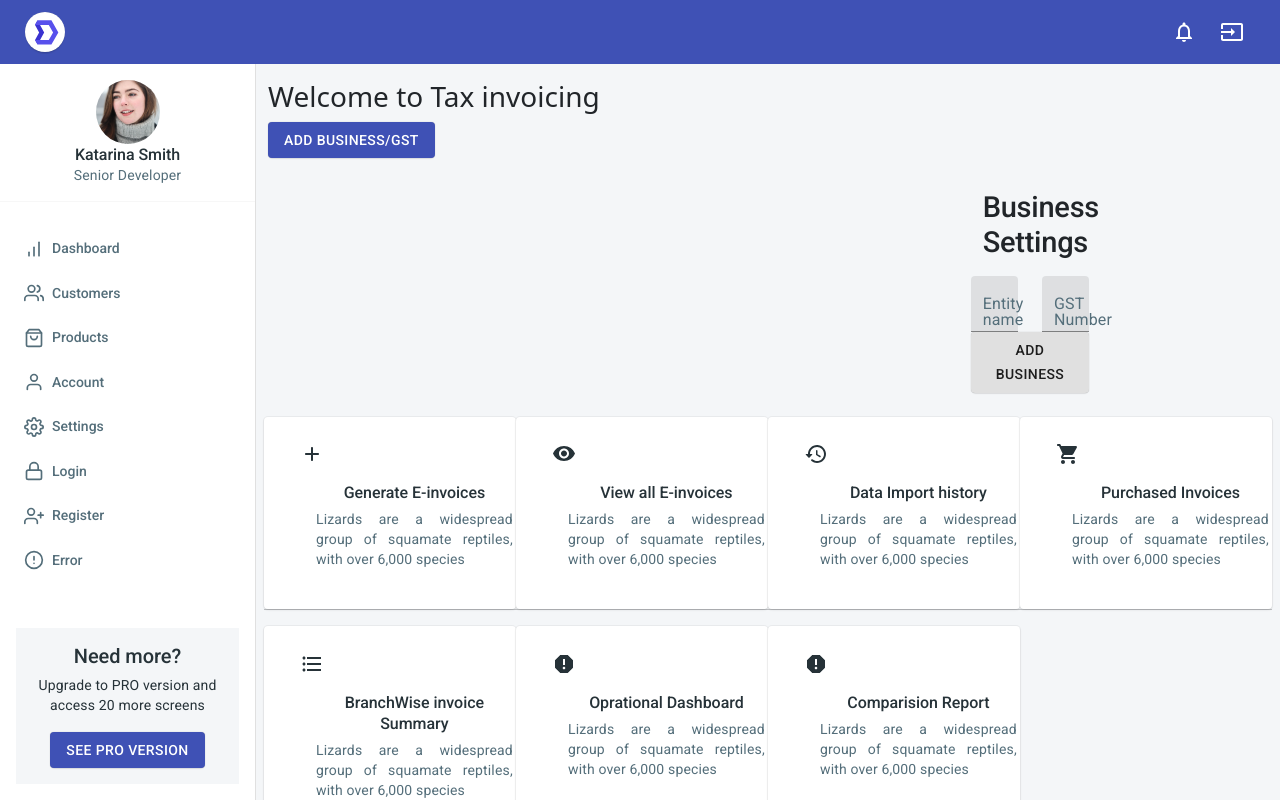
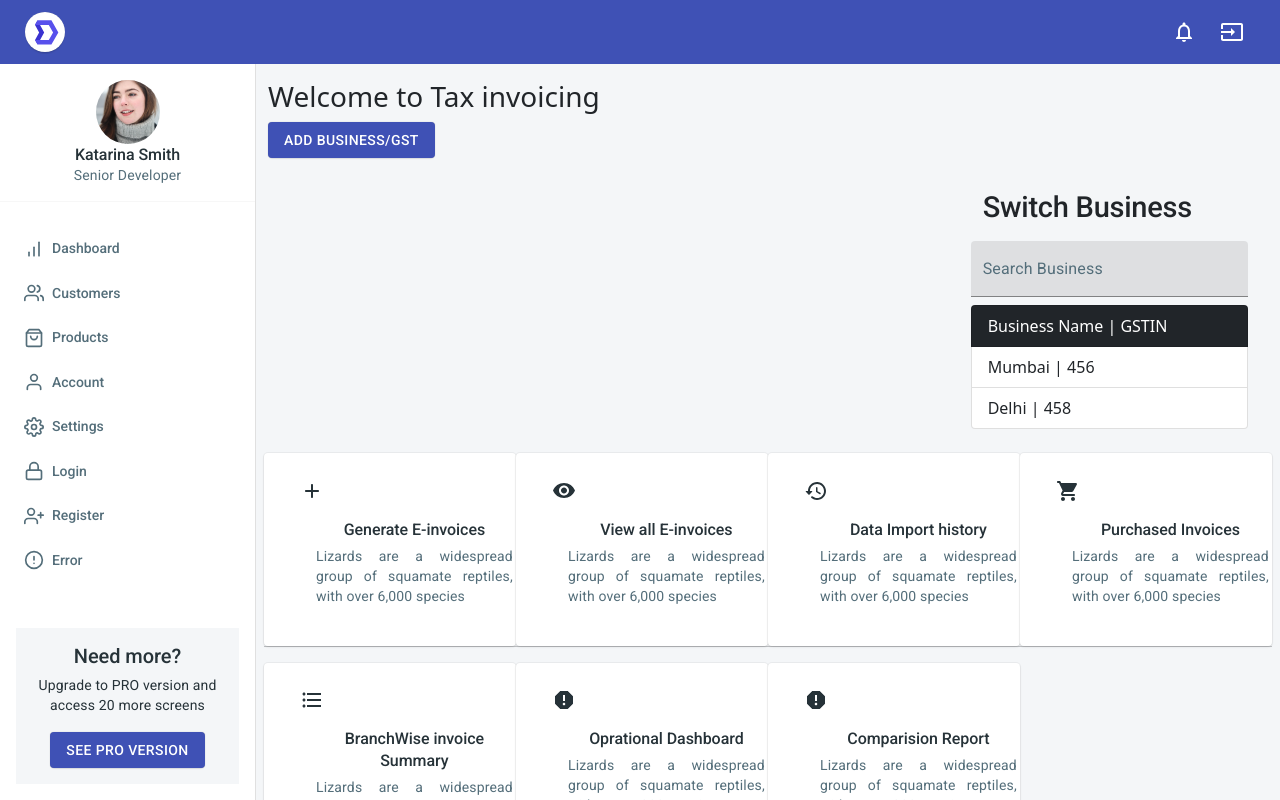
Before and after one commit to mjontop/E-Invoice, a React (Create React App) app: page /app/addBusiness in a window 1280 px wide. Built offline with nearby package versions, Linux system fonts and the light colour scheme.

Commit message:
redesigned search bar of all buisness list

```diff
--- a/src/components/Business/Business.js
+++ b/src/components/Business/Business.js
@@ -1,12 +1,6 @@
-import React from 'react';
+import React, { useState } from 'react';
 // eslint-disable-next-line object-curly-newline
-import {
-  makeStyles,
-  TextField,
-  Grid,
-  Typography,
-  Button
-} from '@material-ui/core/';
+import { makeStyles, TextField, Typography } from '@material-ui/core/';
 
 const useStyles = makeStyles((theme) => ({
   demo: {
@@ -17,43 +11,53 @@ const useStyles = makeStyles((theme) => ({
   }
 }));
 
+const getBusinessList = (businesses) => {
+  return businesses.map((business) => (
+    <li className="list-group-item">{`${business.displayName} | ${business.GSTIN}`}</li>
+  ));
+};
+
 const BusinessSettings = () => {
   const classes = useStyles();
+  // eslint-disable-next-line no-unused-vars
+  const [businesses, setBusinesses] = useState([
+    {
+      displayName: 'Mumbai',
+      GSTIN: 456
+    },
+    {
+      displayName: 'Delhi',
+      GSTIN: 458
+    }
+  ]);
 
   return (
     <div className={classes.root}>
       <div>
-        <Grid item xs={12} md={6}>
+        <div>
           <Typography variant="h2" className={classes.title}>
-            Business Settings
+            Switch Business
           </Typography>
 
-          <form>
           <div className="row m-2">
             <div className="col">
               <TextField
                 id="filled-basic"
-                  label="Entity name"
+                label="Search Business"
                 variant="filled"
                 className="w-100"
               />
             </div>
-              <div className="col">
-                <TextField
-                  id="filled-basic"
-                  label="GST Number"
-                  variant="filled"
-                  className="w-100"
-                />
-              </div>
-              <div className="col">
-                <Button className="w-100 h-100" variant="contained">
-                  Add Business
-                </Button>
+            <div>
+              <ul className="list-group mt-2">
+                <li className="list-group-item bg-dark text-white">
+                  Business Name | GSTIN
+                </li>
+                {getBusinessList(businesses)}
+              </ul>
             </div>
           </div>
-          </form>
-        </Grid>
+        </div>
       </div>
     </div>
   );
```
Lines whose indentation alone changed are shown as unchanged.
